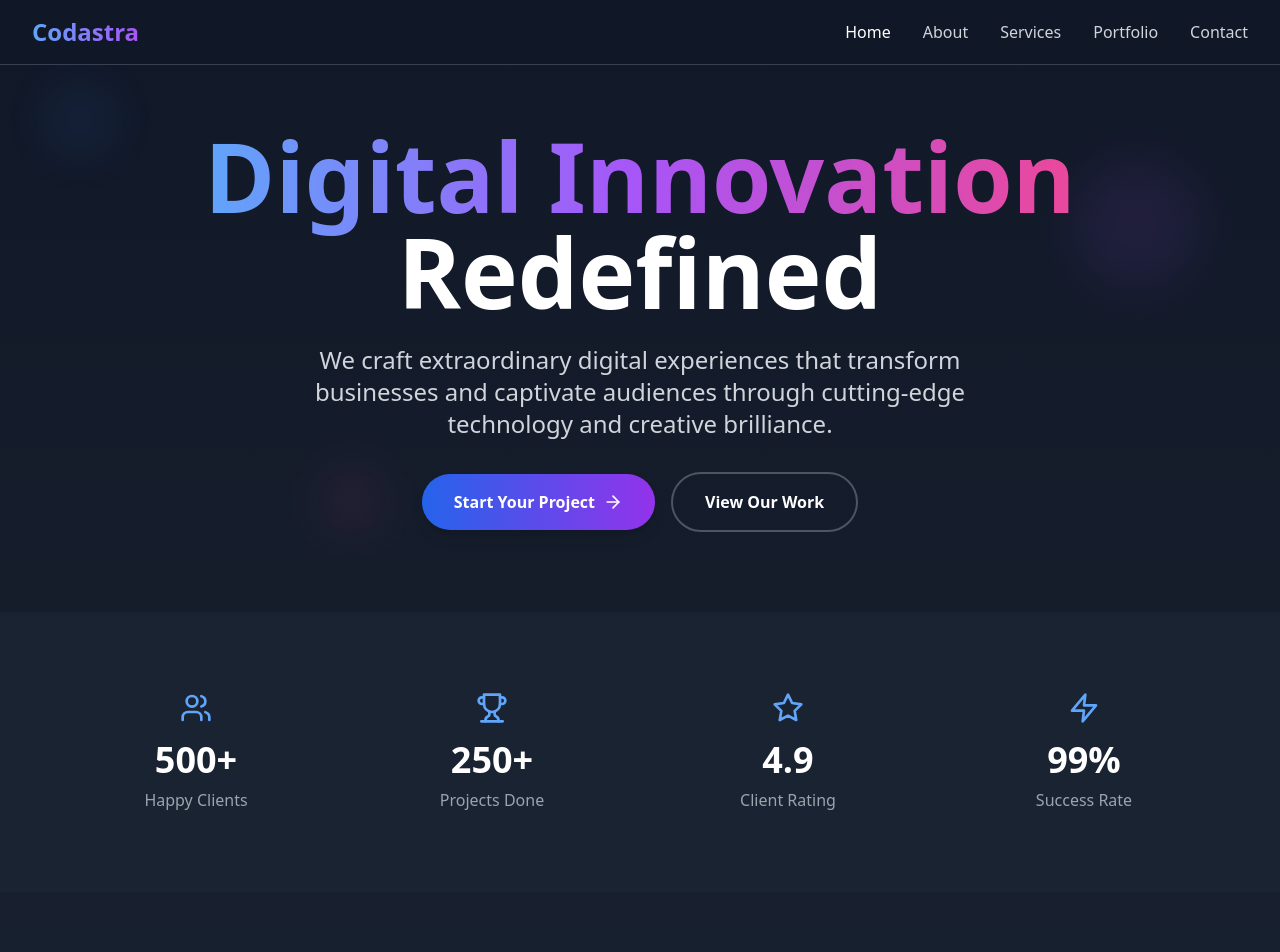
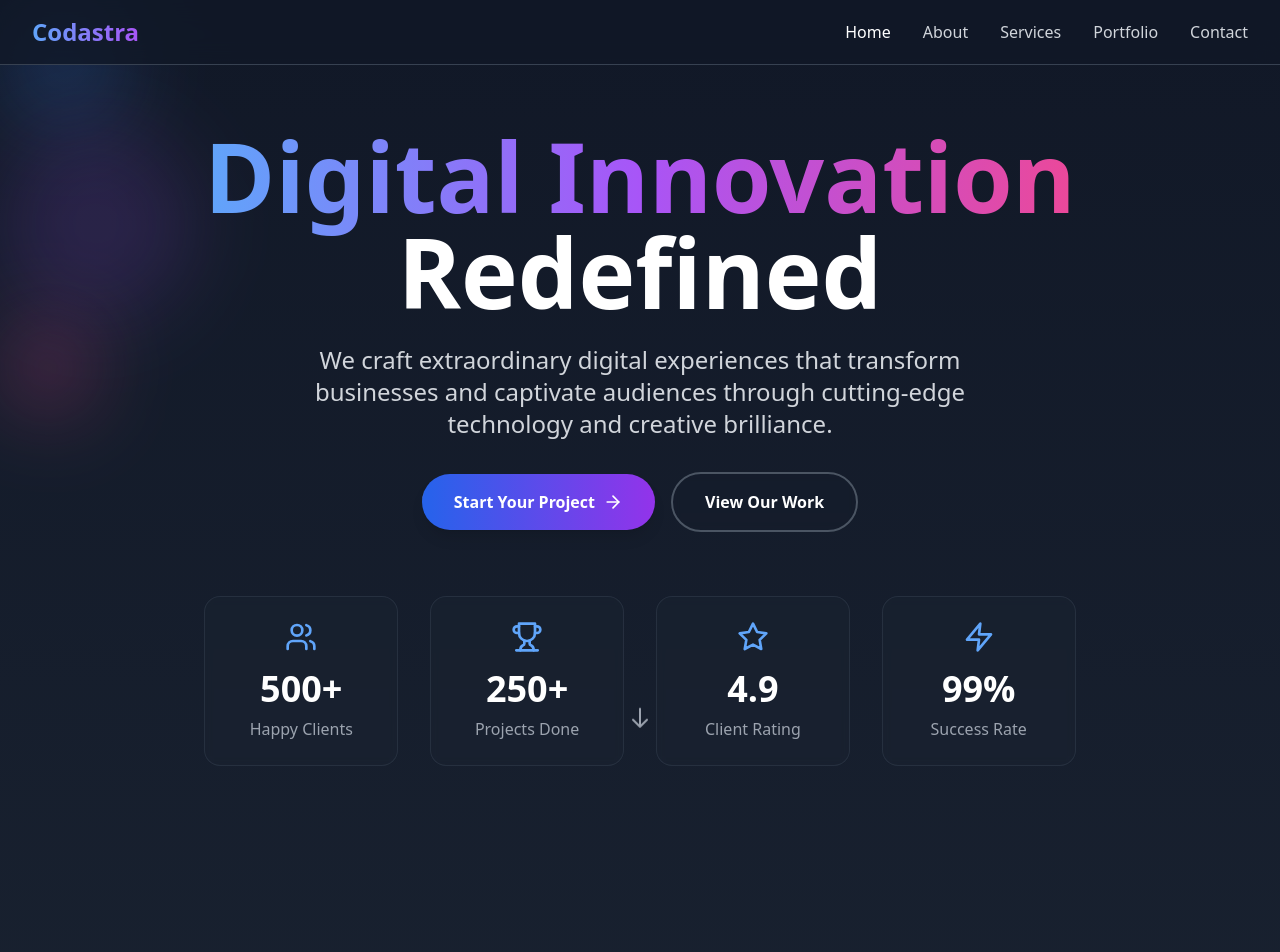
Before and after one commit to viralsparkconnect-hue/codastra-next-client, a Next.js app: page / in a window 1280 px wide. Shown: the top 952 px of the page. Built offline with nearby package versions, Linux system fonts and the light colour scheme.

Commit message:
Update index.js

```diff
--- a/pages/index.js
+++ b/pages/index.js
@@ -1,26 +1,67 @@
 import { motion } from 'framer-motion'
 import { ArrowRight, Star, Users, Trophy, Zap } from 'lucide-react'
 import Link from 'next/link'
+import { useState, useEffect } from 'react'
 import Navigation from '../components/Navigation'
 import Footer from '../components/Footer'
 import Services from '../components/Services'
 import ContactForm from '../components/ContactForm'
 
 export default function Home() {
+  const [isLoaded, setIsLoaded] = useState(false)
+
   const stats = [
-    { icon: Users, number: '500+', label: 'Happy Clients' },
-    { icon: Trophy, number: '250+', label: 'Projects Done' },
-    { icon: Star, number: '4.9', label: 'Client Rating' },
-    { icon: Zap, number: '99%', label: 'Success Rate' },
+    { icon: Users, number: 500, label: 'Happy Clients' },
+    { icon: Trophy, number: 250, label: 'Projects Done' },
+    { icon: Star, number: 4.9, label: 'Client Rating', isDecimal: true },
+    { icon: Zap, number: 99, label: 'Success Rate', isPercentage: true },
   ]
+
+  // Animated counter hook
+  const useCounter = (end, duration = 2000, start = 0) => {
+    const [count, setCount] = useState(start)
+
+    useEffect(() => {
+      if (!isLoaded) return
+
+      let startTime
+      const startCount = start
+
+      const animate = (currentTime) => {
+        if (!startTime) startTime = currentTime
+        const progress = Math.min((currentTime - startTime) / duration, 1)
+
+        setCount(startCount + (end - startCount) * progress)
+
+        if (progress < 1) {
+          requestAnimationFrame(animate)
+        }
+      }
+
+      requestAnimationFrame(animate)
+    }, [end, duration, start, isLoaded])
+
+    return count
+  }
+
+  useEffect(() => {
+    setIsLoaded(true)
+  }, [])
 
   return (
     <div className="min-h-screen bg-gradient-to-b from-gray-900 via-gray-800 to-gray-900">
       <Navigation />
 
-      {/* Hero Section */}
-      <section className="pt-32 pb-20 px-4 text-center relative overflow-hidden">
-        <div className="max-w-6xl mx-auto">
+      {/* Enhanced Hero Section */}
+      <section className="pt-32 pb-20 px-4 text-center relative overflow-hidden min-h-screen flex items-center">
+        {/* Floating Elements */}
+        <div className="absolute inset-0 overflow-hidden pointer-events-none">
+          <div className="floating-orb w-32 h-32 bg-blue-500/20 top-20 left-10"></div>
+          <div className="floating-orb w-48 h-48 bg-purple-500/15 top-40 right-20"></div>
+          <div className="floating-orb w-24 h-24 bg-pink-500/25 bottom-32 left-1/4"></div>
+        </div>
+
+        <div className="max-w-6xl mx-auto relative z-10">
           <motion.h1
             className="text-6xl md:text-8xl font-bold mb-6"
             initial={{ opacity: 0, y: -50 }}
@@ -44,96 +85,116 @@ export default function Home() {
           </motion.p>
 
           <motion.div
-            className="flex flex-col sm:flex-row gap-4 justify-center items-center"
+            className="flex flex-col sm:flex-row gap-4 justify-center items-center mb-16"
             initial={{ opacity: 0, y: 30 }}
             animate={{ opacity: 1, y: 0 }}
             transition={{ delay: 0.6, duration: 0.8 }}
           >
             <Link href="/contact">
-              <button className="px-8 py-4 bg-gradient-to-r from-blue-600 to-purple-600 text-white rounded-full font-semibold hover:from-blue-700 hover:to-purple-700 transition-all duration-300 shadow-lg hover:shadow-xl flex items-center gap-2">
-                Start Your Project
-                <ArrowRight className="w-5 h-5" />
+              <button className="group px-8 py-4 bg-gradient-to-r from-blue-600 to-purple-600 text-white rounded-full font-semibold hover:from-blue-700 hover:to-purple-700 transition-all duration-300 shadow-lg hover:shadow-xl flex items-center gap-2 relative overflow-hidden">
+                <span className="relative z-10">Start Your Project</span>
+                <ArrowRight className="w-5 h-5 group-hover:translate-x-1 transition-transform relative z-10" />
+                <div className="absolute inset-0 bg-white/20 transform -skew-x-12 -translate-x-full group-hover:translate-x-full transition-transform duration-700"></div>
               </button>
             </Link>
             <Link href="/portfolio">
-              <button className="px-8 py-4 border-2 border-gray-600 text-white rounded-full font-semibold hover:border-blue-500 hover:text-blue-400 transition-all duration-300">
+              <button className="px-8 py-4 border-2 border-gray-600 text-white rounded-full font-semibold hover:border-blue-500 hover:text-blue-400 transition-all duration-300 backdrop-blur-sm">
                 View Our Work
               </button>
             </Link>
           </motion.div>
-        </div>
 
-        {/* Floating Elements */}
-        <div className="absolute top-20 left-10 w-20 h-20 bg-blue-500/10 rounded-full blur-xl animate-pulse"></div>
-        <div className="absolute top-40 right-20 w-32 h-32 bg-purple-500/10 rounded-full blur-xl animate-pulse delay-1000"></div>
-        <div className="absolute bottom-20 left-1/4 w-16 h-16 bg-pink-500/10 rounded-full blur-xl animate-pulse delay-2000"></div>
-      </section>
+          {/* Enhanced Stats with Animation */}
+          <motion.div
+            className="grid grid-cols-2 md:grid-cols-4 gap-8"
+            initial={{ opacity: 0, y: 40 }}
+            animate={{ opacity: 1, y: 0 }}
+            transition={{ delay: 0.9, duration: 0.8 }}
+          >
+            {stats.map(({ icon: Icon, number, label, isDecimal, isPercentage }, i) => {
+              const animatedNumber = useCounter(number, 2000)
 
-      {/* Stats Section */}
-      <section className="py-20 px-4 bg-gray-800/50">
-        <div className="max-w-6xl mx-auto">
-          <div className="grid grid-cols-2 md:grid-cols-4 gap-8">
-            {stats.map(({ icon: Icon, number, label }, i) => (
+              return (
                 <motion.div
                   key={i}
-                className="text-center"
-                initial={{ opacity: 0, y: 20 }}
-                animate={{ opacity: 1, y: 0 }}
+                  className="text-center p-6 rounded-2xl bg-gray-800/30 backdrop-blur-sm border border-gray-700/50 hover:border-blue-500/50 hover:scale-105 transition-all duration-300 cursor-pointer"
+                  whileHover={{ y: -5 }}
                   transition={{ delay: i * 0.1, duration: 0.6 }}
                 >
                   <Icon className="w-8 h-8 mx-auto mb-4 text-blue-400" />
-                <div className="text-3xl md:text-4xl font-bold text-white mb-2">{number}</div>
+                  <div className="text-3xl md:text-4xl font-bold text-white mb-2">
+                    {isDecimal
+                      ? animatedNumber.toFixed(1)
+                      : isPercentage
+                        ? `${Math.ceil(animatedNumber)}%`
+                        : `${Math.ceil(animatedNumber)}+`
+                    }
+                  </div>
                   <div className="text-gray-400">{label}</div>
                 </motion.div>
-            ))}
+              )
+            })}
+          </motion.div>
+
+          {/* Scroll Indicator */}
+          <motion.div
+            className="absolute bottom-8 left-1/2 transform -translate-x-1/2"
+            initial={{ opacity: 0 }}
+            animate={{ opacity: 1 }}
+            transition={{ delay: 1.5 }}
+          >
+            <div className="animate-bounce text-gray-400">
+              <svg className="w-6 h-6" fill="none" stroke="currentColor" viewBox="0 0 24 24">
+                <path strokeLinecap="round" strokeLinejoin="round" strokeWidth={2} d="M19 14l-7 7m0 0l-7-7m7 7V3" />
+              </svg>
             </div>
+          </motion.div>
         </div>
       </section>
 
-      {/* Services Section */}
+      {/* Stats Section with Glass Effect */}
       <section className="py-20 px-4">
         <div className="max-w-6xl mx-auto">
-          <motion.div
-            className="text-center mb-16"
-            initial={{ opacity: 0, y: 20 }}
-            animate={{ opacity: 1, y: 0 }}
-            transition={{ duration: 0.8 }}
-          >
-            <h2 className="text-4xl md:text-5xl font-bold text-white mb-4">
-              What We Do Best
-            </h2>
-            <p className="text-xl text-gray-300 max-w-2xl mx-auto">
-              From concept to launch, we deliver comprehensive digital solutions that drive results
-            </p>
-          </motion.div>
           <Services />
         </div>
       </section>
 
-      {/* CTA Section */}
-      <section className="py-20 px-4 bg-gradient-to-r from-blue-900/50 to-purple-900/50">
-        <div className="max-w-4xl mx-auto text-center">
-          <motion.h2
-            className="text-4xl md:text-5xl font-bold text-white mb-6"
-            initial={{ opacity: 0, y: 20 }}
-            animate={{ opacity: 1, y: 0 }}
+      {/* Enhanced CTA Section */}
+      <section className="py-20 px-4 relative">
+        <div className="absolute inset-0 bg-gradient-to-r from-blue-900/20 to-purple-900/20"></div>
+        <div className="max-w-4xl mx-auto text-center relative z-10">
+          <motion.div
+            className="p-12 rounded-3xl bg-gray-800/30 backdrop-blur-sm border border-gray-700/50"
+            initial={{ opacity: 0, y: 30 }}
+            whileInView={{ opacity: 1, y: 0 }}
             transition={{ duration: 0.8 }}
+            viewport={{ once: true }}
           >
+            <h2 className="text-4xl md:text-5xl font-bold text-white mb-6">
               Ready to Transform Your Business?
-          </motion.h2>
-          <motion.p
-            className="text-xl text-gray-300 mb-8"
-            initial={{ opacity: 0, y: 20 }}
-            animate={{ opacity: 1, y: 0 }}
-            transition={{ delay: 0.2, duration: 0.8 }}
-          >
+            </h2>
+            <p className="text-xl text-gray-300 mb-8">
               Let's discuss how we can bring your vision to life with our expertise
-          </motion.p>
+            </p>
             <ContactForm />
+          </motion.div>
         </div>
       </section>
 
       <Footer />
+
+      <style jsx>{`
+        .floating-orb {
+          border-radius: 50%;
+          filter: blur(40px);
+          animation: float 6s ease-in-out infinite;
+        }
+
+        @keyframes float {
+          0%, 100% { transform: translateY(0px) rotate(0deg); }
+          50% { transform: translateY(-20px) rotate(180deg); }
+        }
+      `}</style>
     </div>
   )
 }
```
Lines whose indentation alone changed are shown as unchanged.
